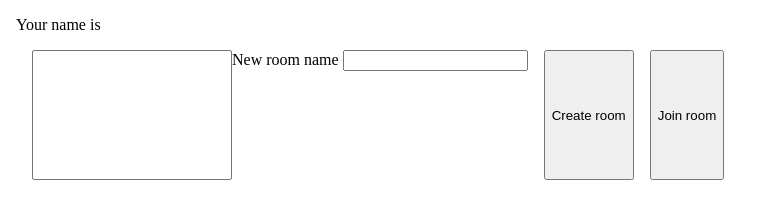
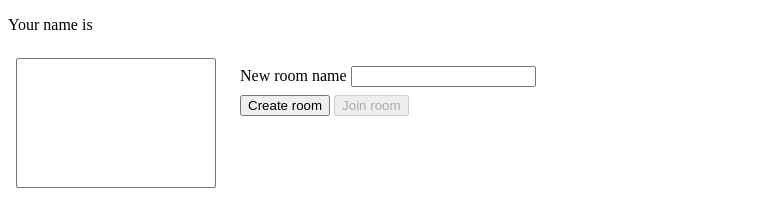
Before and after one commit to pavel-karpovich/webrtc-test, a website: page src/index.html in a window 1280 px wide. Shown: the whole page, without its empty margins (0-777 px from the left). Drawn offline with Linux system fonts and the light colour scheme; files that its build step writes are made by us from their sources.

Commit message:
Implement room functionality

```diff
--- a/public/index.css
+++ b/public/index.css
@@ -4,22 +4,15 @@ html, body {
   padding: 0;
 }
 
-.header-section {
-  margin: 16px 16px 0 16px;
-}
 .controls-section {
   display: flex;
   flex-flow: row nowrap;
-  margin: 16px;
 }
 
 #rooms_list {
-  margin-left: 16px;
   min-width: 200px;
 }
-#create_room {
-  margin-left: 16px;
+
+.sep-block {
+  margin: 8px;
 }
-#join_room {
-  margin-left: 16px;
-}
--- a/src/index.html
+++ b/src/index.html
@@ -8,17 +8,28 @@
     <link type="text/css" rel="stylesheet" href="index.css">
 </head>
 <body>
-    <div class="header-section">
+    <div class="sep-block">
         <p>Your name is <b id="user_name"></b></p>
     </div>
-    <div class="controls-section">
-        <select id="rooms_list" size="8"></select>
-        <div>
-            <label for="new_room_name">New room name</label>
-            <input type="text" id="new_room_name" />
+    <div class="sep-block controls-section">
+        <select id="rooms_list" size="8" class="sep-block"></select>
+        <div class="sep-block">
+            <div class="sep-block">
+                <label for="new_room_name">New room name</label>
+                <input type="text" id="new_room_name" />
+            </div>
+            <div class="sep-block">
+                <button id="create_room">Create room</button>
+                <button id="join_room" disabled>Join room</button>
+            </div>
         </div>
-        <button id="create_room">Create room</button>
-        <button id="join_room">Join room</button>
+        <div id="in_room_section" class="sep-block" style="display:none">
+            <p>You are in a room <b id="room_name"></b></p>
+            <div class="sep-block">
+                <label for="room_parties_list">Room members:</label>
+            </div>
+            <select id="room_parties_list" size="5" class="sep-block"></select>
+        </div>
     </div>
 </body>
 </html>
```
Also changed, not shown: src/client.js (+52 -1 lines).
